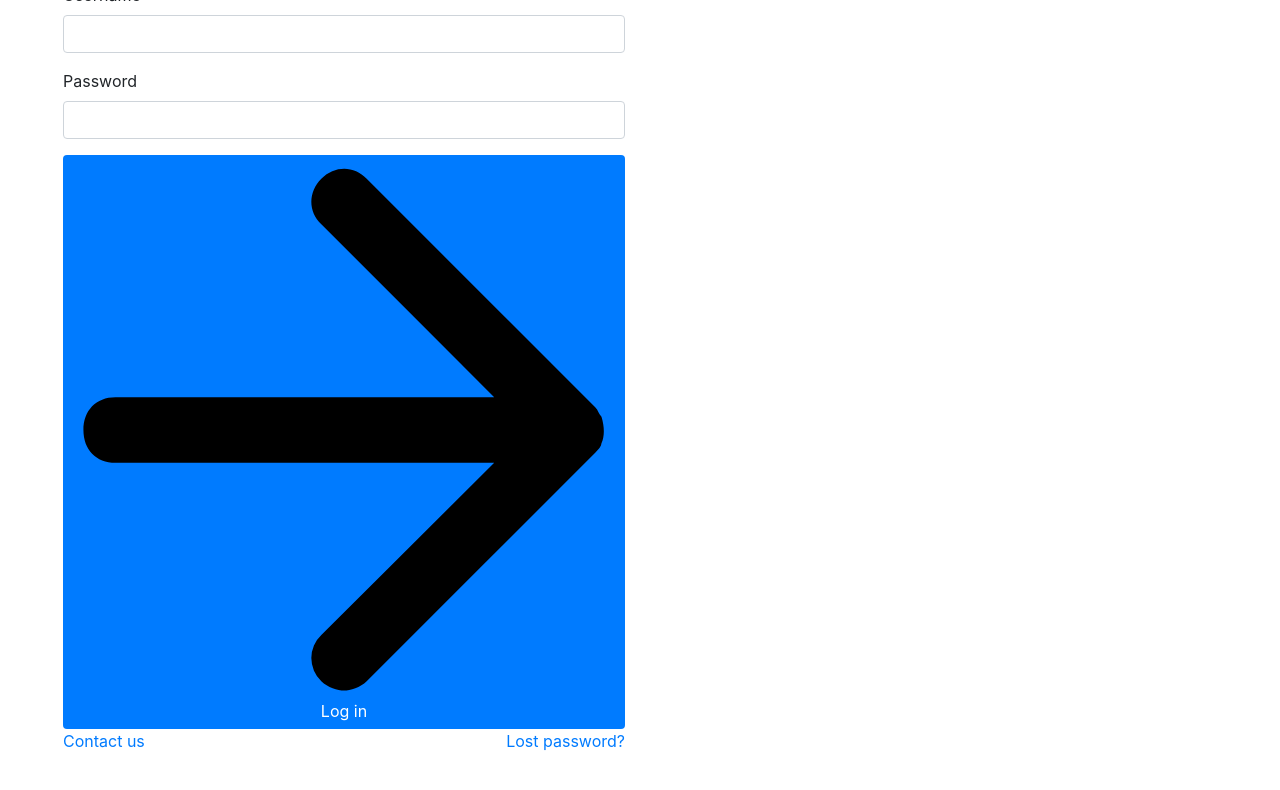
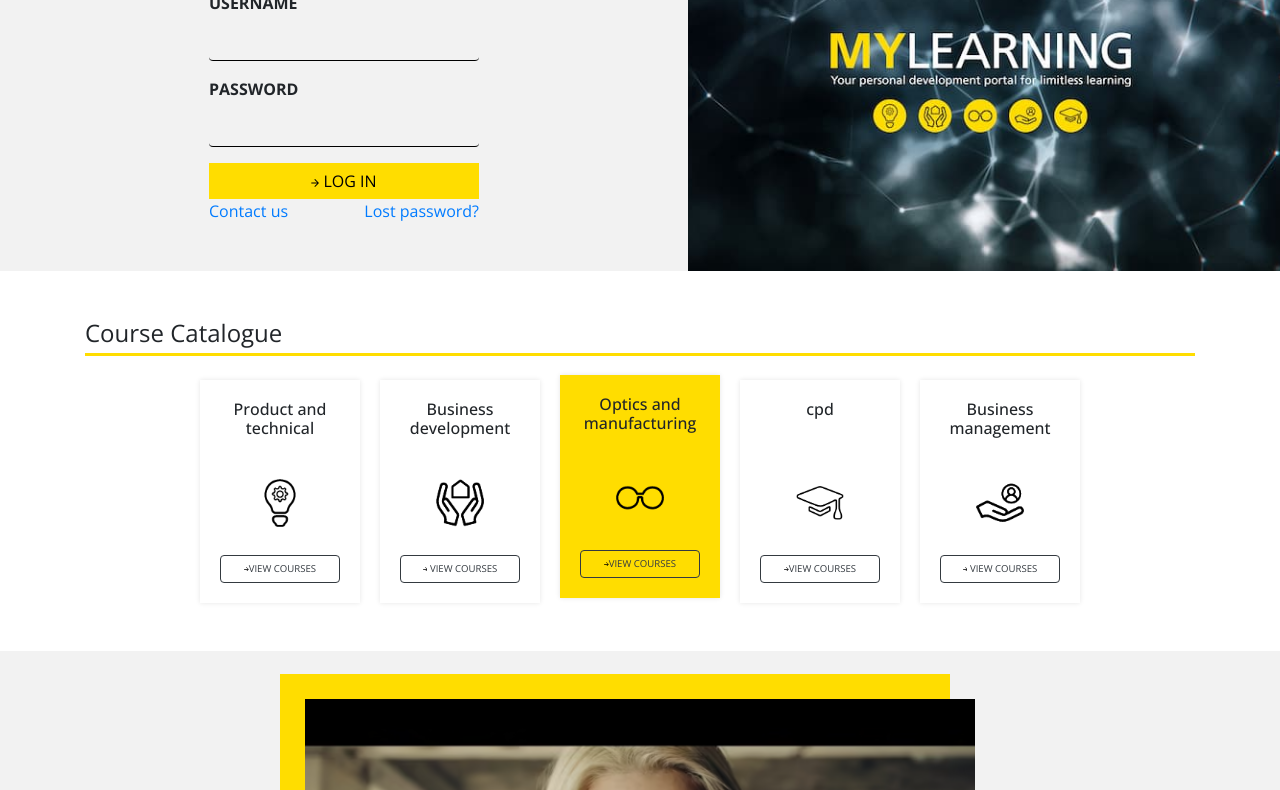
Before and after one commit to SueHafi/my-learning-website, a plain HTML site: page index.html in a window 1280 px wide. Shown: the part 195-985 px from the top of the page. Drawn offline with nearby package versions, Linux system fonts and the light colour scheme; the site is published under a folder, as on GitHub Pages, so addresses that start at the root find nothing.

Commit message:
Made links work

```diff
--- a/index.html
+++ b/index.html
@@ -16,14 +16,14 @@
       integrity="sha384-xOolHFLEh07PJGoPkLv1IbcEPTNtaed2xpHsD9ESMhqIYd0nLMwNLD69Npy4HI+N"
       crossorigin="anonymous"
     />
-    <link href="/style.css" rel="stylesheet" />
+    <link href="./style.css" rel="stylesheet" />
     <title>My Learning</title>
   </head>
   <body>
     <header>
       <nav class="navbar navbar-expand-lg navbar-light p-3">
         <a class="navbar-brand" href="/">
-          <img class="logo" src="/images/logo.png" alt="MyLearning logo" />
+          <img class="logo" src="./images/logo.png" alt="MyLearning logo" />
         </a>
         <button
           class="navbar-toggler"
@@ -64,14 +64,14 @@
         <div class="col-md m-0 p-0 order-md-1">
           <img
             class="mylearning-banner"
-            src="/images/intro-banner-500.jpg"
+            src="./images/intro-banner-500.jpg"
             srcset="
-              /images/intro-banner-500.jpg    500w,
-              /images/intro-banner-500.webp   500w,
-              /images/intro-banner-800.jpg    800w,
-              /images/intro-banner-800.webp   800w,
-              /images/intro-banner-1200.jpg  1200w,
-              /images/intro-banner-1200.webp 1200w
+              ./images/intro-banner-500.jpg    500w,
+              ./images/intro-banner-500.webp   500w,
+              ./images/intro-banner-800.jpg    800w,
+              ./images/intro-banner-800.webp   800w,
+              ./images/intro-banner-1200.jpg  1200w,
+              ./images/intro-banner-1200.webp 1200w
             "
             sizes="(min-width: 768px) 50vw,
                   100vw
@@ -142,7 +142,7 @@
             <div class="card-body">
               <h3 class="card-title">Product and technical</h3>
               <img
-                src="/icons/product.png"
+                src="./icons/product.png"
                 class="card-img-top card-img"
                 alt="lightbulb"
               />
@@ -167,7 +167,7 @@
             <div class="card-body">
               <h3 class="card-title">Business development</h3>
               <img
-                src="/icons/business-development.png"
+                src="./icons/business-development.png"
                 class="card-img-top card-img"
                 alt="lightbulb"
               />
@@ -193,7 +193,7 @@
             <div class="card-body">
               <h3 class="card-title">Optics and manufacturing</h3>
               <img
-                src="/icons/optics.png"
+                src="./icons/optics.png"
                 class="card-img-top card-img"
                 alt="lightbulb"
               />
@@ -218,7 +218,7 @@
             <div class="card-body">
               <h3 class="card-title">cpd</h3>
               <img
-                src="/icons/cpd.png"
+                src="./icons/cpd.png"
                 class="card-img-top card-img"
                 alt="lightbulb"
               />
@@ -243,7 +243,7 @@
             <div class="card-body">
               <h3 class="card-title">Business management</h3>
               <img
-                src="/icons/business-management.png"
+                src="./icons/business-management.png"
                 class="card-img-top card-img"
                 alt="lightbulb"
               />
@@ -272,7 +272,7 @@
     <section class="about-us-section p-5">
       <div class="container-sm about-us-container">
         <img
-          src="/images/videoplaceholder.png"
+          src="./images/videoplaceholder.png"
           alt=""
           class="about-us-img w-100"
         />
```
Also changed, not shown: 1 other file.
